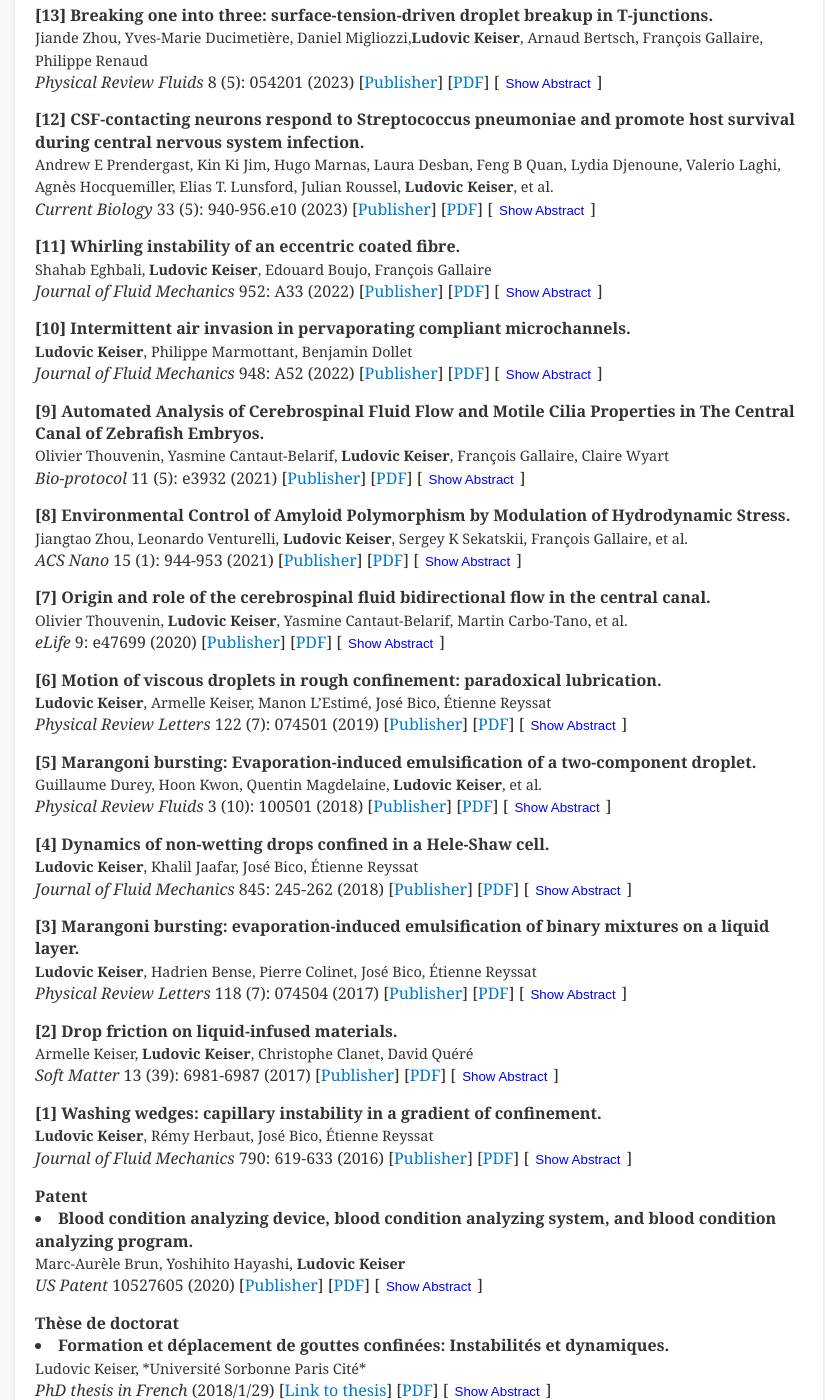
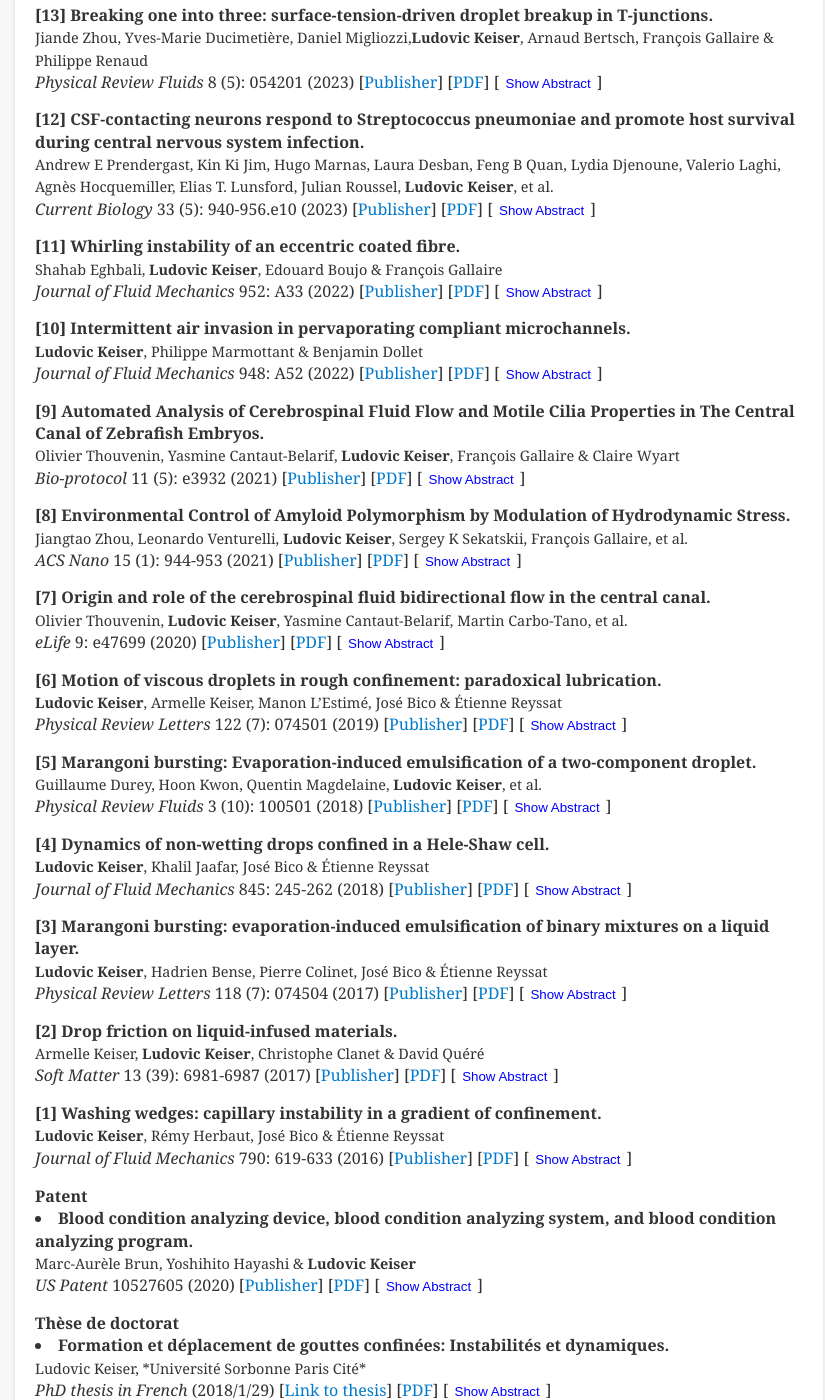
Before and after one commit to Keiser-sci/keiser-sci.github.io, a Jekyll site: the page built from publications.md, in a window 1280 px wide and 1400 px high, scrolled down 659 px. Shown: the whole window, without its empty margins (221-1046 px from the left). Built offline with Jekyll 4.4.1, drawn with Linux system fonts in a browser that asks for light colours; some of the changed text lies outside the part shown.

Commit message:
Update publications.md

```diff
--- a/publications.md
+++ b/publications.md
@@ -13,7 +13,7 @@ title: "Publications"
     <!-- Text Section -->
     <div style="flex: 3; padding-right: 5px;"> <!-- Reduced padding-right to 5px -->
         <strong>[S1] Lateral line hair cells integrate mechanical and chemical cues to orient navigation.</strong><br>
-        <span style="font-size: 0.9em;">Laura Desban, Julian Roussel, Olivier Mirat, François-Xavier Lejeune, <strong>Ludovic Keiser</strong>, Nicolas Antoine Michalski, Claire Wyart</span><br>
+        <span style="font-size: 0.9em;">Laura Desban, Julian Roussel, Olivier Mirat, François-Xavier Lejeune, <strong>Ludovic Keiser</strong>, Nicolas Antoine Michalski & Claire Wyart</span><br>
         <em>bioRxiv</em> (Submitted)
         [<a href="https://doi.org/10.1101/2022.08.31.505989">Publisher</a>]
         [<a href="publications/Desban2022_bioArXiv.pdf">PDF</a>]
@@ -34,7 +34,7 @@ title: "Publications"
 <ul style="list-style-type: none; padding: 0;">
     <li style="margin-bottom: 15px;">
         <strong>[15] Embolism propagation in Adiantum leaves and in a biomimetic system with constrictions.</strong><br>
-        <span style="font-size: 0.9em;"><strong>Ludovic Keiser</strong>, Benjamin Dollet, Philippe Marmottant</span><br>
+        <span style="font-size: 0.9em;"><strong>Ludovic Keiser</strong>, Benjamin Dollet & Philippe Marmottant</span><br>
         <em>Journal of the Royal Society Interface</em>, 21 (217): 20240103 (2024) [<a href="https://doi.org/10.1098/rsif.2024.0103">Publisher</a>]
     [<a href="publications/Keiser2024_JRSI.pdf">PDF</a>]  [<button onclick="toggleAbstract('abstract2')" style="background:none; color:blue; border:none; cursor:pointer;">Show Abstract</button>]
         <div id="abstract2" style="display:none; margin-top: 10px; font-size: 0.9em;">
@@ -55,7 +55,7 @@ title: "Publications"
 
    <li style="margin-bottom: 15px;">
     <strong>[13] Breaking one into three: surface-tension-driven droplet breakup in T-junctions.</strong><br>
-    <span style="font-size: 0.9em;">Jiande Zhou, Yves-Marie Ducimetière, Daniel Migliozzi,<strong>Ludovic Keiser</strong>, Arnaud Bertsch, François Gallaire, Philippe Renaud</span><br>
+    <span style="font-size: 0.9em;">Jiande Zhou, Yves-Marie Ducimetière, Daniel Migliozzi,<strong>Ludovic Keiser</strong>, Arnaud Bertsch, François Gallaire & Philippe Renaud</span><br>
     <em>Physical Review Fluids</em> 8 (5): 054201 (2023)
      [<a href="https://doi.org/10.1103/PhysRevFluids.8.054201">Publisher</a>]
     [<a href="publications/Zhou2023_PRF.pdf">PDF</a>]
@@ -79,7 +79,7 @@ title: "Publications"
 
    <li style="margin-bottom: 15px;">
     <strong>[11] Whirling instability of an eccentric coated fibre.</strong><br>
-    <span style="font-size: 0.9em;">Shahab Eghbali, <strong>Ludovic Keiser</strong>, Edouard Boujo, François Gallaire</span><br>
+    <span style="font-size: 0.9em;">Shahab Eghbali, <strong>Ludovic Keiser</strong>, Edouard Boujo & François Gallaire</span><br>
     <em>Journal of Fluid Mechanics</em> 952: A33 (2022)
    [<a href="https://doi.org/10.1017/jfm.2022.876">Publisher</a>]
     [<a href="publications/Eghbali2022_JFM.pdf">PDF</a>]
@@ -91,7 +91,7 @@ title: "Publications"
 
     <li style="margin-bottom: 15px;">
     <strong>[10] Intermittent air invasion in pervaporating compliant microchannels.</strong><br>
-    <span style="font-size: 0.9em;"><strong>Ludovic Keiser</strong>, Philippe Marmottant, Benjamin Dollet</span><br>
+    <span style="font-size: 0.9em;"><strong>Ludovic Keiser</strong>, Philippe Marmottant & Benjamin Dollet</span><br>
     <em>Journal of Fluid Mechanics</em> 948: A52 (2022)
      [<a href="https://doi.org/10.1017/jfm.2022.733">Publisher</a>]
     [<a href="publications/Keiser2022_JFM.pdf">PDF</a>]
@@ -103,7 +103,7 @@ title: "Publications"
 
     <li style="margin-bottom: 15px;">
     <strong>[9] Automated Analysis of Cerebrospinal Fluid Flow and Motile Cilia Properties in The Central Canal of Zebrafish Embryos.</strong><br>
-    <span style="font-size: 0.9em;">Olivier Thouvenin, Yasmine Cantaut-Belarif, <strong>Ludovic Keiser</strong>, François Gallaire, Claire Wyart</span><br>
+    <span style="font-size: 0.9em;">Olivier Thouvenin, Yasmine Cantaut-Belarif, <strong>Ludovic Keiser</strong>, François Gallaire & Claire Wyart</span><br>
     <em>Bio-protocol</em> 11 (5): e3932 (2021)
     [<a href="https://doi.org/10.21769/BioProtoc.3932">Publisher</a>]
     [<a href="publications/Thouvenin2021_Bioprotocol.pdf">PDF</a>]
@@ -139,7 +139,7 @@ title: "Publications"
 
     <li style="margin-bottom: 15px;">
     <strong>[6] Motion of viscous droplets in rough confinement: paradoxical lubrication.</strong><br>
-    <span style="font-size: 0.9em;"><strong>Ludovic Keiser</strong>, Armelle Keiser, Manon L’Estimé, José Bico, Étienne Reyssat</span><br>
+    <span style="font-size: 0.9em;"><strong>Ludovic Keiser</strong>, Armelle Keiser, Manon L’Estimé, José Bico & Étienne Reyssat</span><br>
     <em>Physical Review Letters</em> 122 (7): 074501 (2019)
     [<a href="https://doi.org/10.1103/PhysRevLett.122.074501">Publisher</a>]
     [<a href="publications/Keiser2019_PRL.pdf">PDF</a>]
@@ -163,7 +163,7 @@ title: "Publications"
 
     <li style="margin-bottom: 15px;">
     <strong>[4] Dynamics of non-wetting drops confined in a Hele-Shaw cell.</strong><br>
-    <span style="font-size: 0.9em;"><strong>Ludovic Keiser</strong>, Khalil Jaafar, José Bico, Étienne Reyssat</span><br>
+    <span style="font-size: 0.9em;"><strong>Ludovic Keiser</strong>, Khalil Jaafar, José Bico & Étienne Reyssat</span><br>
     <em>Journal of Fluid Mechanics</em> 845: 245-262 (2018)
     [<a href="https://doi.org/10.1017/jfm.2018.240">Publisher</a>]
     [<a href="publications/Keiser2018_JFM.pdf">PDF</a>]
@@ -175,7 +175,7 @@ title: "Publications"
 
    <li style="margin-bottom: 15px;">
     <strong>[3] Marangoni bursting: evaporation-induced emulsification of binary mixtures on a liquid layer.</strong><br>
-    <span style="font-size: 0.9em;"><strong>Ludovic Keiser</strong>, Hadrien Bense, Pierre Colinet, José Bico, Étienne Reyssat</span><br>
+    <span style="font-size: 0.9em;"><strong>Ludovic Keiser</strong>, Hadrien Bense, Pierre Colinet, José Bico & Étienne Reyssat</span><br>
     <em>Physical Review Letters</em> 118 (7): 074504 (2017)
    [<a href="https://doi.org/10.1103/PhysRevLett.118.074504">Publisher</a>]
     [<a href="publications/Keiser2017_PRL.pdf">PDF</a>]
@@ -187,7 +187,7 @@ title: "Publications"
 
     <li style="margin-bottom: 15px;">
     <strong>[2] Drop friction on liquid-infused materials.</strong><br>
-    <span style="font-size: 0.9em;">Armelle Keiser, <strong>Ludovic Keiser</strong>, Christophe Clanet, David Quéré</span><br>
+    <span style="font-size: 0.9em;">Armelle Keiser, <strong>Ludovic Keiser</strong>, Christophe Clanet & David Quéré</span><br>
     <em>Soft Matter</em> 13 (39): 6981-6987 (2017)
     [<a href="https://doi.org/10.1039/C7SM01226H">Publisher</a>]
     [<a href="publications/Keiser2017_Soft_Matter.pdf">PDF</a>]
@@ -199,7 +199,7 @@ title: "Publications"
 
     <li style="margin-bottom: 15px;">
     <strong>[1] Washing wedges: capillary instability in a gradient of confinement.</strong><br>
-    <span style="font-size: 0.9em;"><strong>Ludovic Keiser</strong>, Rémy Herbaut, José Bico, Étienne Reyssat</span><br>
+    <span style="font-size: 0.9em;"><strong>Ludovic Keiser</strong>, Rémy Herbaut, José Bico & Étienne Reyssat</span><br>
     <em>Journal of Fluid Mechanics</em> 790: 619-633 (2016)
     [<a href="https://doi.org/10.1017/jfm.2016.1">Publisher</a>]
     [<a href="publications/Keiser2016_JFM.pdf">PDF</a>]
@@ -215,7 +215,7 @@ title: "Publications"
 
 <li style="margin-bottom: 15px;">
     <strong>Blood condition analyzing device, blood condition analyzing system, and blood condition analyzing program.</strong><br>
-    <span style="font-size: 0.9em;">Marc-Aurèle Brun, Yoshihito Hayashi, <strong>Ludovic Keiser</strong></span><br>
+    <span style="font-size: 0.9em;">Marc-Aurèle Brun, Yoshihito Hayashi & <strong>Ludovic Keiser</strong></span><br>
     <em>US Patent</em> 10527605 (2020)
     [<a href="https://patents.google.com/patent/US10527605B2/en">Publisher</a>]
     [<a href="publications/Keiser2020_USPatent.pdf">PDF</a>]
```
